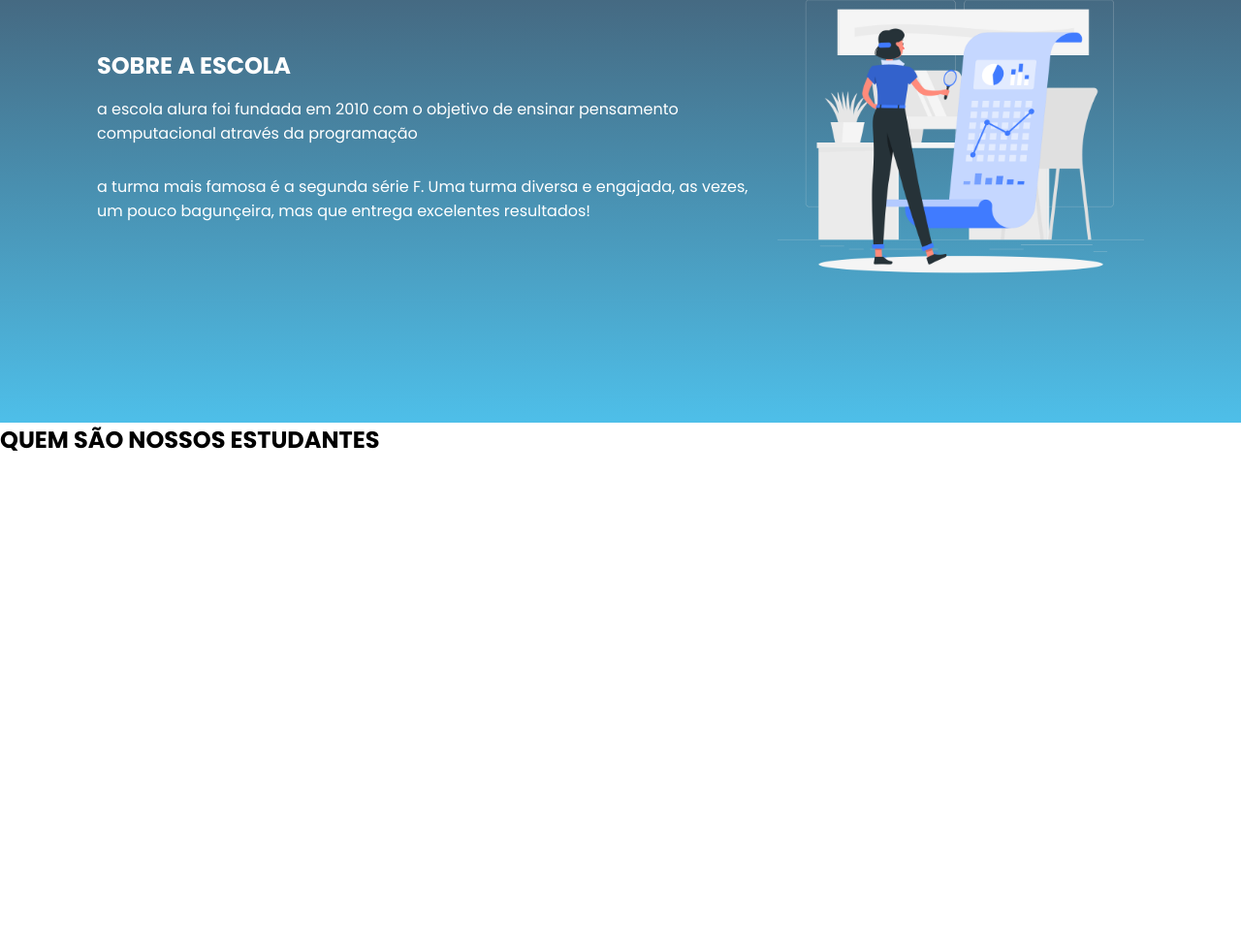
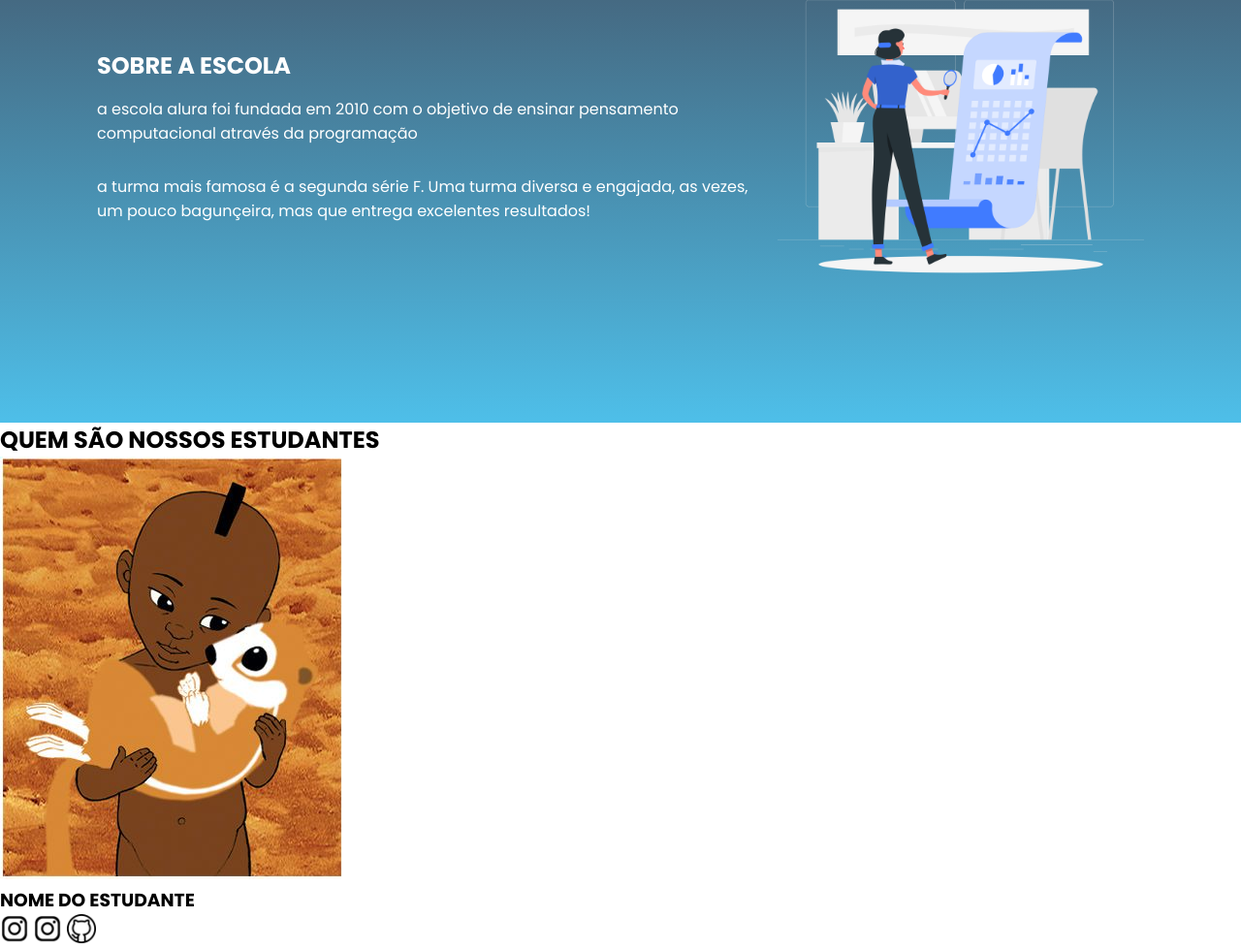
Before and after one commit to nataliaspereira/natalia2f, a plain HTML site: page index.html in a window 1280 px wide. Shown: the part 353-1333 px from the top of the page at 97% size. Before the commit the page ends 824 px from the top, so only its background shows below. Drawn offline with Linux system fonts and the light colour scheme.

Commit message:
Add files via upload

```diff
--- a/estilizacao.css
+++ b/estilizacao.css
@@ -51,3 +51,13 @@ padding: 24px 0;
  .segundo-paragrafo{
      padding: 15px 0;
  }
+
+ .estudante-foto{
+ width: 200px;
+
+ }
+
+ .icone{
+ width: 30px;
+
+ }
--- a/index.html
+++ b/index.html
@@ -41,6 +41,15 @@
    </h2>
 
 
+   <div class="estudante-div">
+     <img src="kirikou.jpg" alt="estudante-foto">
+     <h3 class="estudante-nome">   NOME DO ESTUDANTE   </h3>
+ <img src="instagram.png" alt="" class="icone">
+<img src="instagram.png" alt="" class="icone">
+<img src="github.png" alt="" class="icone">
+
+   </div>
+
 
    </section>
 
```
Also changed, not shown: 00c0bbc8fdc4e70621054c50fd04f552 (1).jpg (added), github.png (added), instagram.png (added), kirikou.jpg (added).
